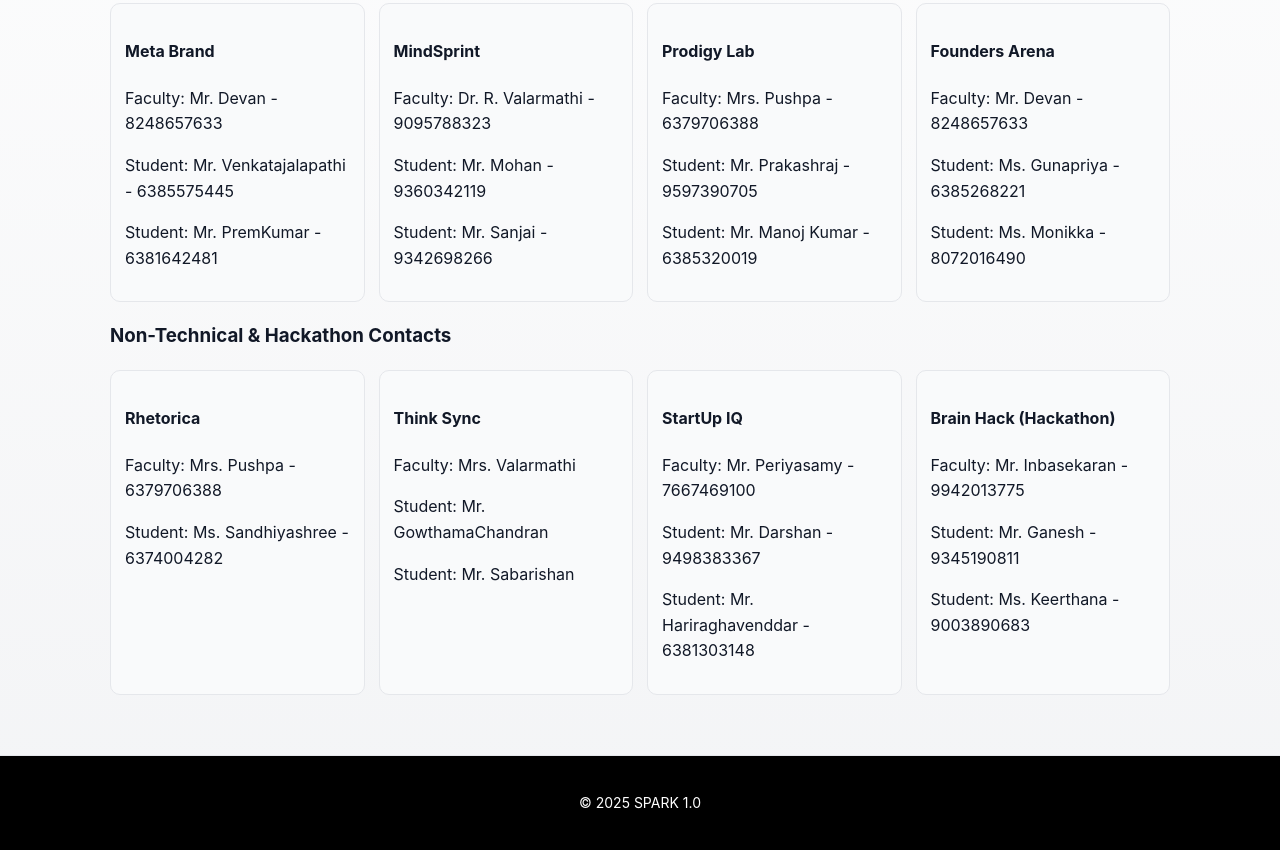
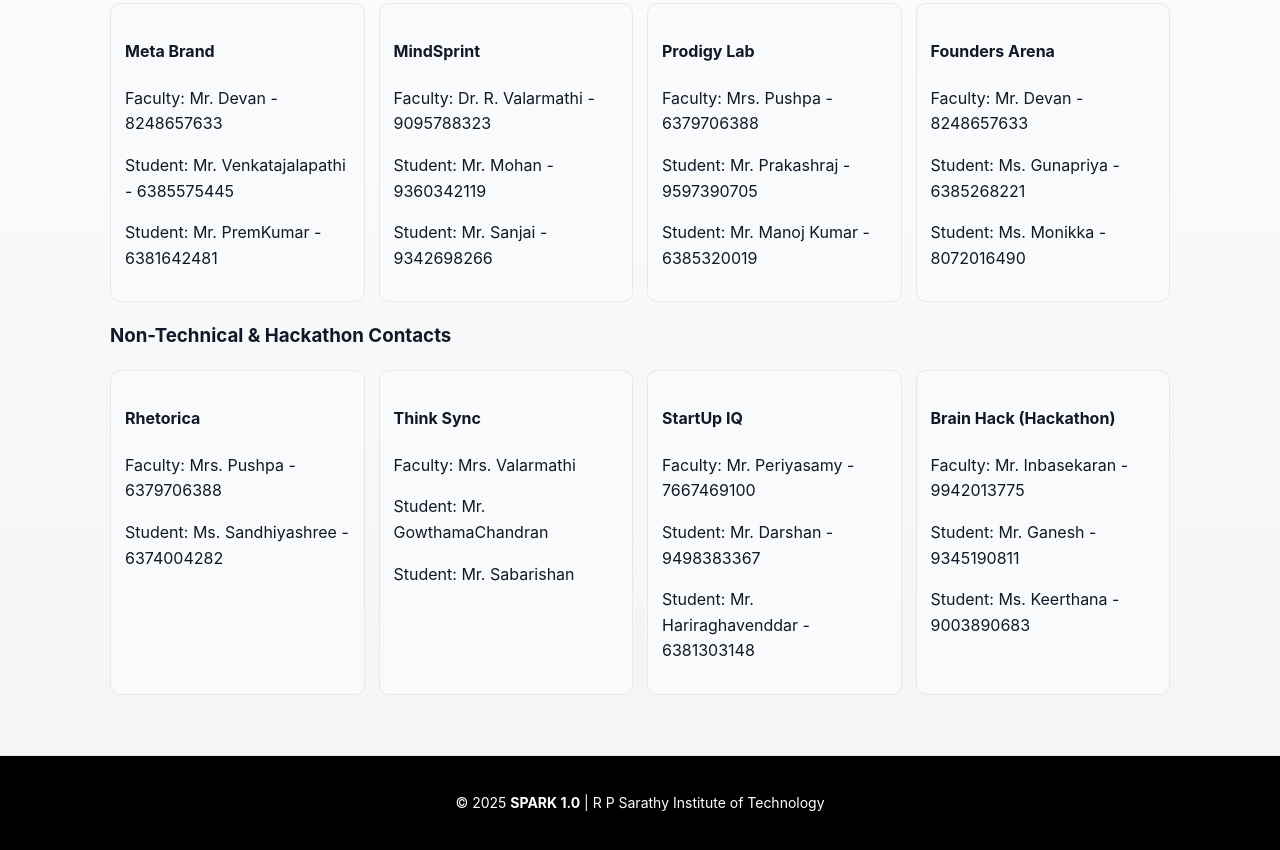
Before and after one commit to AI007PATROL/SPARK-1.O, a plain HTML site: page contact.html in a window 1280 px wide. Shown: the part 478-1328 px from the top of the page. Drawn offline with Linux system fonts and the light colour scheme.

Commit message:
Update contact.html

```diff
--- a/contact.html
+++ b/contact.html
@@ -99,7 +99,10 @@
     </div>
   </div>
 </section>
-
-<footer class="site-footer"><div class="container"><p>&copy; 2025 SPARK 1.0</p></div></footer>
+<footer class="site-footer">
+  <div class="container">
+    <p>© 2025 <b>SPARK 1.0</b> | R P Sarathy Institute of Technology</p>
+  </div>
+</footer>
 <script src="script.js"></script>
 </body></html>
```
